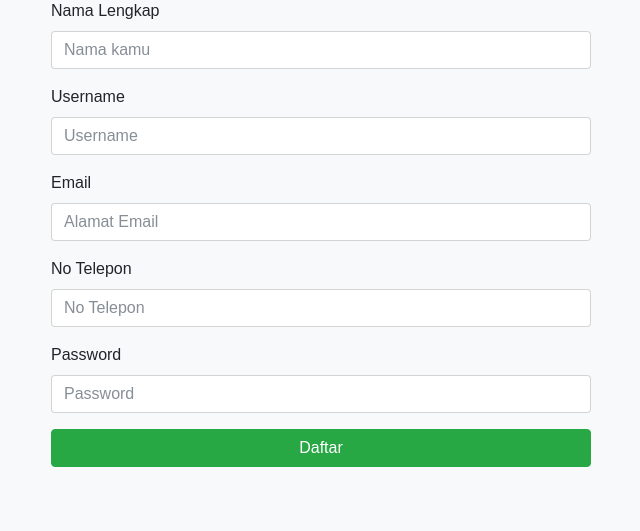
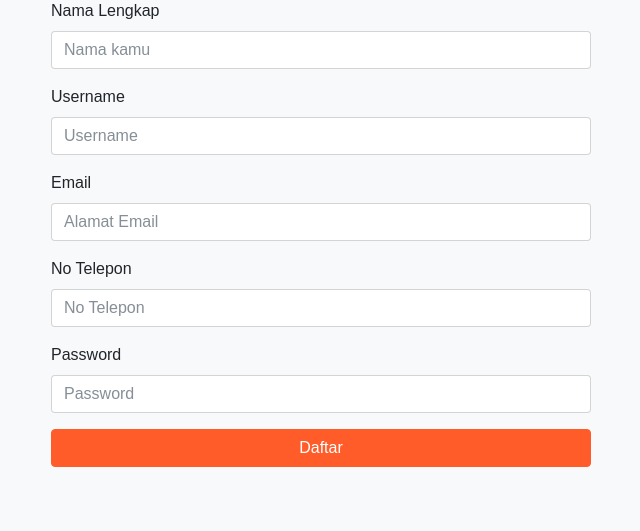
Before and after one commit to alfonslu/VaksinGO, a PHP site: page /register.php in a window 1280 px wide. Shown: the part 129-660 px from the top of the page, without its empty margins (34-674 px from the left). Run offline with PHP 8.4, Linux system fonts and the light colour scheme.

Commit message:
change button color

```diff
--- a/register.php
+++ b/register.php
@@ -84,7 +84,7 @@ if (isset($_POST['register'])) {
                         <input class="form-control" type="password" name="password" placeholder="Password" />
                     </div>
 
-                    <input type="submit" class="btn btn-success btn-block" name="register" value="Daftar" />
+                    <input type="submit" class="btn btn-primary btn-block" name="register" value="Daftar" />
 
                 </form>
 
```
